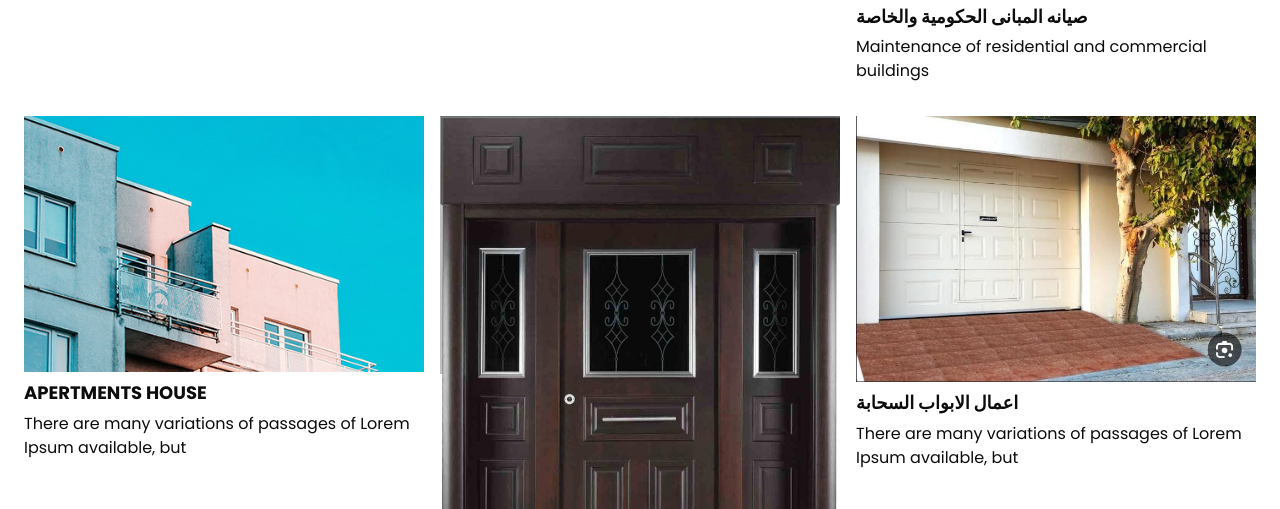
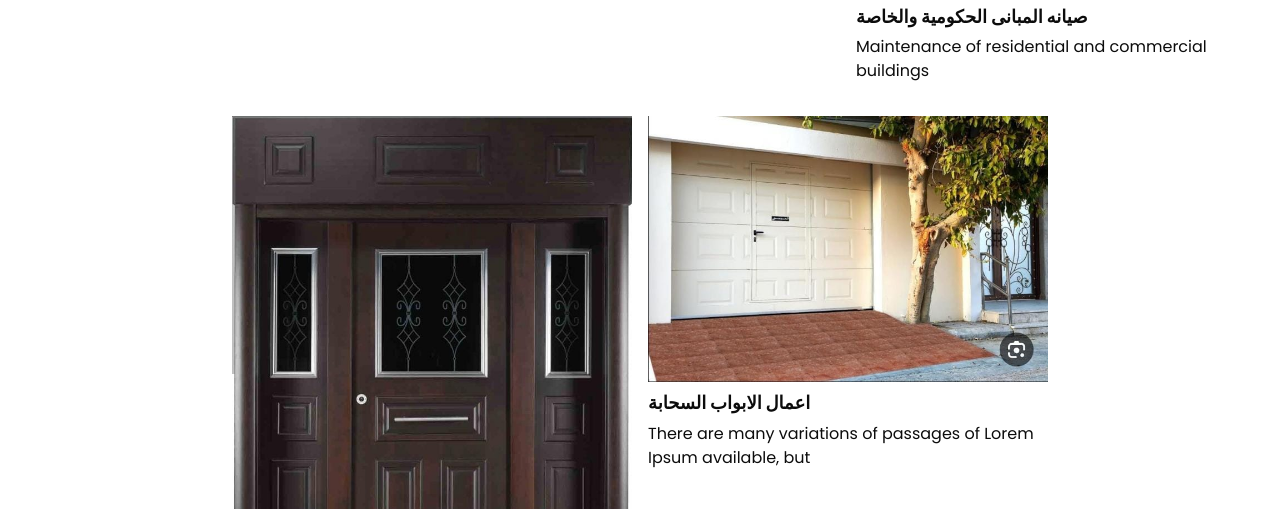
Before and after one commit to AhmedOsama0js/ArabContractors, a plain HTML site: page index.html in a window 1280 px wide. Shown: the part 3127-3636 px from the top of the page. Drawn offline with nearby package versions, Linux system fonts and the light colour scheme; files whose address does not match are found by name.

Commit message:
Arab Contractors(3)

```diff
--- a/index.html
+++ b/index.html
@@ -275,18 +275,6 @@
             </div>
           </div>
 
-          <div data-aos="zoom-in" data-aos-duration="1000" class="box">
-            <div class="img-box">
-              <img src="images/s-6.jpg" alt="" />
-            </div>
-            <div class="detail-box">
-              <h6>apertments house</h6>
-              <p>
-                There are many variations of passages of Lorem Ipsum available,
-                but
-              </p>
-            </div>
-          </div>
 
           <div data-aos="zoom-in" data-aos-duration="1000" class="box">
             <div class="img-box">
@@ -319,137 +307,6 @@
         </div>
       </div>
     </section>
-
-    <!-- <section id="HouseForSale" class="sale_section layout_padding-bottom">
-      <div class="container-fluid">
-        <div class="heading_container">
-          <h2>House For Sale</h2>
-          <p>
-            There are many variations of passages of Lorem Ipsum available, but
-            the
-          </p>
-        </div>
-        <div class="sale_container">
-          <div data-aos="flip-left" data-aos-duration="1500" class="box">
-            <div class="img-box">
-              <img src="images/s-1.jpg" alt="" />
-            </div>
-            <div class="detail-box">
-              <h6>apertments house</h6>
-              <p>
-                There are many variations of passages of Lorem Ipsum available,
-                but
-              </p>
-            </div>
-          </div>
-          <div  data-aos="flip-left" data-aos-duration="1500" class="box">
-            <div class="img-box">
-              <img src="images/s-2.jpg" alt="" />
-            </div>
-            <div class="detail-box">
-              <h6>apertments house</h6>
-              <p>
-                There are many variations of passages of Lorem Ipsum available,
-                but
-              </p>
-            </div>
-          </div>
-          <div  data-aos="flip-left" data-aos-duration="1500" class="box">
-            <div class="img-box">
-              <img src="images/s-3.jpg" alt="" />
-            </div>
-            <div class="detail-box">
-              <h6>apertments house</h6>
-              <p>
-                There are many variations of passages of Lorem Ipsum available,
-                but
-              </p>
-            </div>
-          </div>
-          <div  data-aos="flip-left" data-aos-duration="1500" class="box">
-            <div class="img-box">
-              <img src="images/s-4.jpg" alt="" />
-            </div>
-            <div class="detail-box">
-              <h6>apertments house</h6>
-              <p>
-                There are many variations of passages of Lorem Ipsum available,
-                but
-              </p>
-            </div>
-          </div>
-          <div  data-aos="flip-left" data-aos-duration="1500" class="box">
-            <div class="img-box">
-              <img src="images/s-5.jpg" alt="" />
-            </div>
-            <div class="detail-box">
-              <h6>apertments house</h6>
-              <p>
-                There are many variations of passages of Lorem Ipsum available,
-                but
-              </p>
-            </div>
-          </div>
-          <div  data-aos="flip-left" data-aos-duration="1500" class="box">
-            <div class="img-box">
-              <img src="images/s-6.jpg" alt="" />
-            </div>
-            <div class="detail-box">
-              <h6>apertments house</h6>
-              <p>
-                There are many variations of passages of Lorem Ipsum available,
-                but
-              </p>
-            </div>
-          </div>
-        </div>
-        <div class="btn-box">
-          <a href=""> Find More </a>
-        </div>
-      </div>
-    </section> -->
-    <!-- end sale section -->
-
-    <!-- price section -->
-
-    <!-- deal section -->
-
-    <!-- <section id="DealForHouse" class="deal_section layout_padding-bottom">
-      <div class="container">
-        <div data-aos="zoom-in-down" data-aos-duration="1500" class="row">
-          <div class="col-md-6">
-            <div class="detail-box">
-              <div class="heading_container">
-                <h2>Very Good Deal For House</h2>
-              </div>
-              <p>
-                There are many variations of passages of Lorem Ipsum available,
-                but the majority have suffered alteration in some form, by
-                injected humour, or randomised words which don't look even
-                slightly believable.
-              </p>
-              <a href=""> Get A Quote </a>
-            </div>
-          </div>
-          <div class="col-md-6">
-            <div class="img-box">
-              <div class="box b1">
-                <img src="images/d-1.jpg" alt="" />
-              </div>
-              <div class="box b1">
-                <img src="images/d-2.jpg" alt="" />
-              </div>
-            </div>
-          </div>
-        </div>
-      </div>
-    </section> -->
-
-    <!-- end deal section -->
-
-    <!-- end us section -->
-
-    <!-- client secction -->
 
     <section id="client" class="client_section layout_padding">
       <div class="container-fluid">
```
Also changed, not shown: Services.html (+0 -13 lines).
